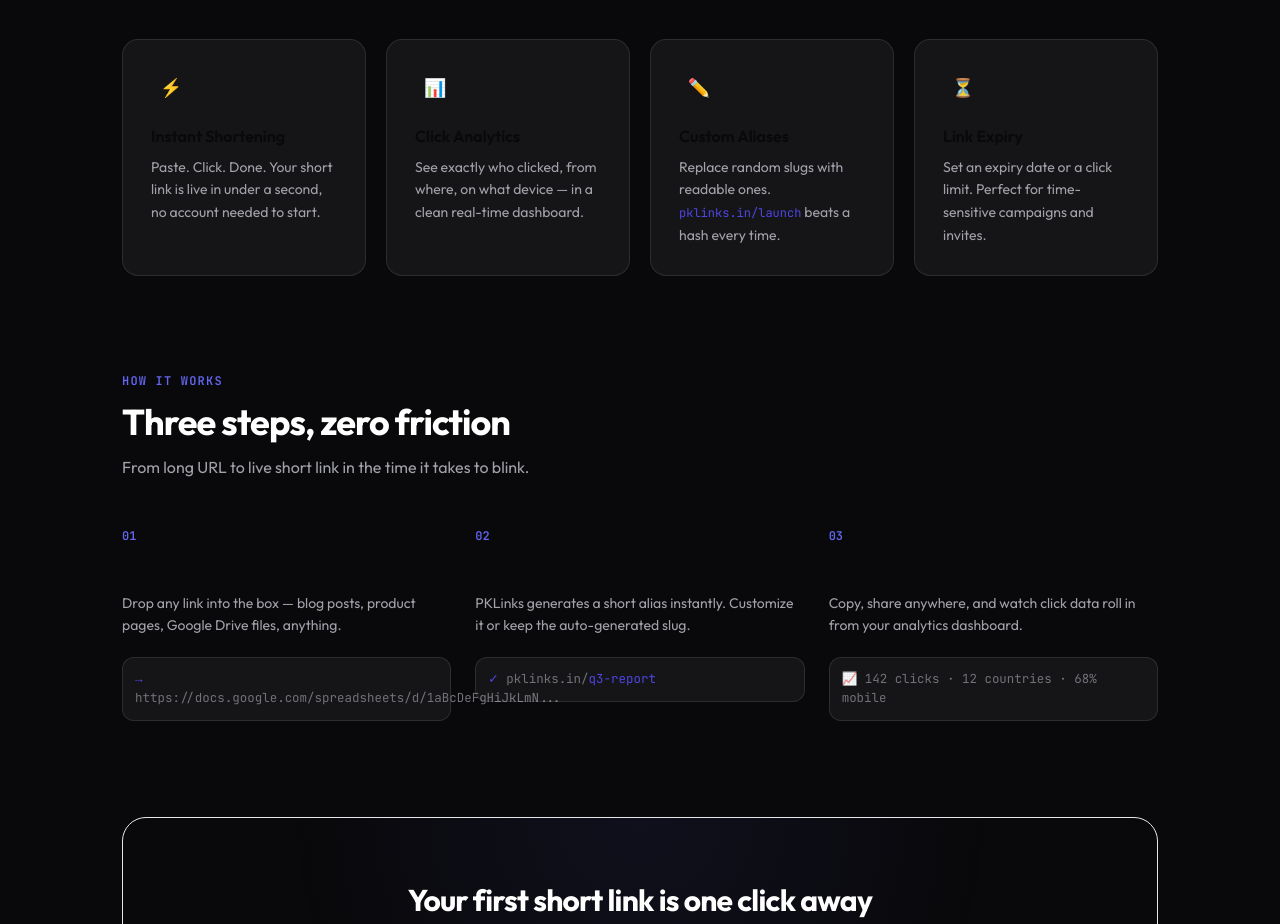
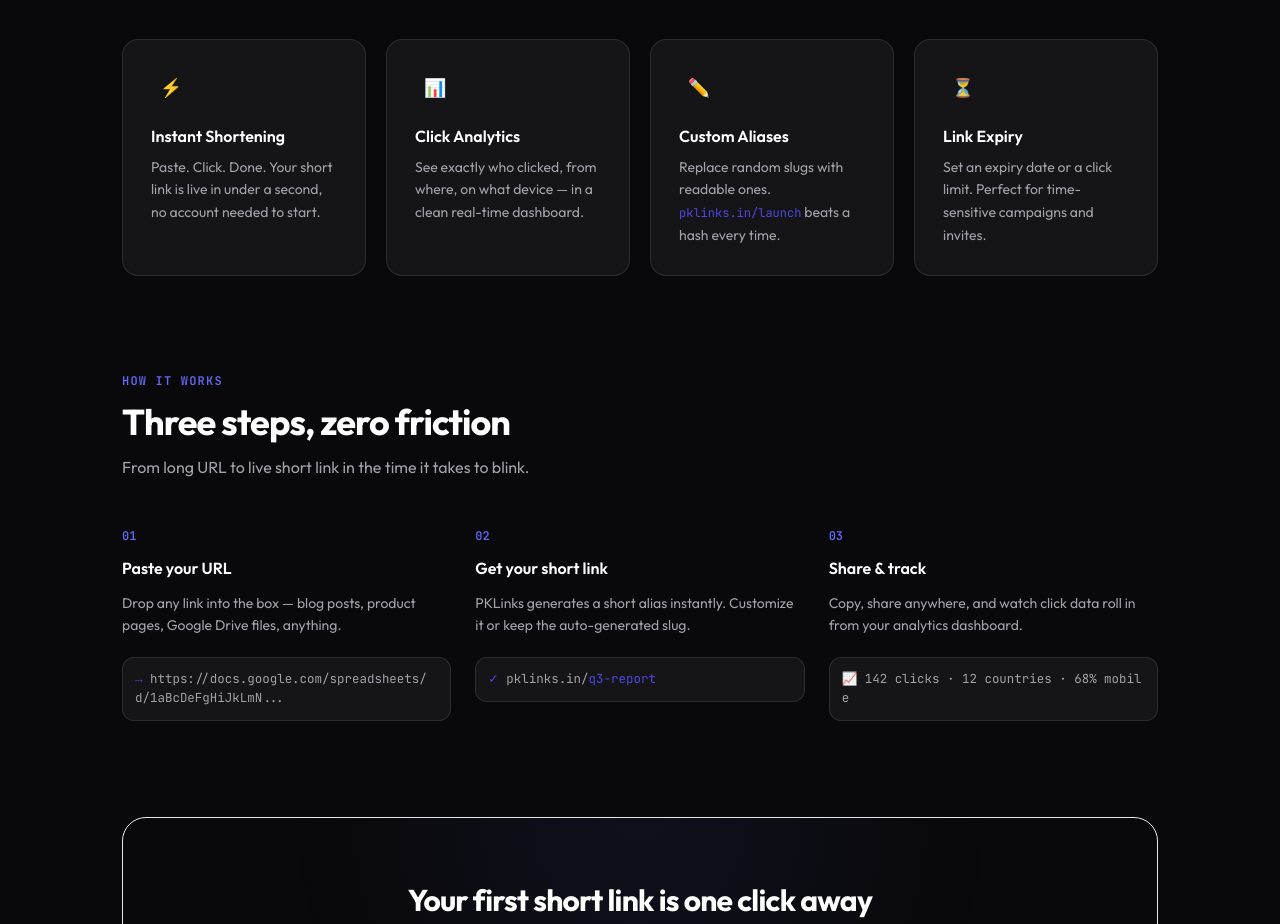
Before and after one commit to PrakashPalsaniya/Pklinks-micro-services, a React (Vite) app in the folder frontend/: page / in a window 1280 px wide. Shown: the part 840-1764 px from the top of the page. Built offline with nearby package versions, Linux system fonts and the light colour scheme; no server answers.

Commit message:
fix: resolve contrast and overlapping issues on the landing page

```diff
--- a/frontend/src/pages/HomePage.jsx
+++ b/frontend/src/pages/HomePage.jsx
@@ -143,7 +143,7 @@
           <p className="font-mono text-[0.75rem] font-semibold text-accent tracking-widest uppercase mb-3">
             features
           </p>
-          <h2 className="text-2xl sm:text-3xl md:text-4xl font-bold tracking-tight mb-3">
+          <h2 className="text-2xl sm:text-3xl md:text-4xl font-bold tracking-tight text-ink mb-3">
             Everything a short link needs to be
           </h2>
           <p className="text-base text-zinc-400 max-w-[480px] leading-relaxed mb-12">
@@ -155,7 +155,7 @@
               <div className="w-10 h-10 rounded-lg bg-accent/10 flex items-center justify-center text-lg mb-4">
                 ⚡
               </div>
-              <h3 className="text-base font-semibold mb-2">Instant Shortening</h3>
+              <h3 className="text-base font-semibold text-ink mb-2">Instant Shortening</h3>
               <p className="text-sm text-zinc-400 leading-relaxed">
                 Paste. Click. Done. Your short link is live in under a second, no account needed to start.
               </p>
@@ -165,7 +165,7 @@
               <div className="w-10 h-10 rounded-lg bg-accent/10 flex items-center justify-center text-lg mb-4">
                 📊
               </div>
-              <h3 className="text-base font-semibold mb-2">Click Analytics</h3>
+              <h3 className="text-base font-semibold text-ink mb-2">Click Analytics</h3>
               <p className="text-sm text-zinc-400 leading-relaxed">
                 See exactly who clicked, from where, on what device — in a clean real-time dashboard.
               </p>
@@ -175,7 +175,7 @@
               <div className="w-10 h-10 rounded-lg bg-accent/10 flex items-center justify-center text-lg mb-4">
                 ✏️
               </div>
-              <h3 className="text-base font-semibold mb-2">Custom Aliases</h3>
+              <h3 className="text-base font-semibold text-ink mb-2">Custom Aliases</h3>
               <p className="text-sm text-zinc-400 leading-relaxed">
                 Replace random slugs with readable ones. <span className="font-mono text-accentHover text-xs">pklinks.in/launch</span> beats a hash every time.
               </p>
@@ -185,7 +185,7 @@
               <div className="w-10 h-10 rounded-lg bg-accent/10 flex items-center justify-center text-lg mb-4">
                 ⏳
               </div>
-              <h3 className="text-base font-semibold mb-2">Link Expiry</h3>
+              <h3 className="text-base font-semibold text-ink mb-2">Link Expiry</h3>
               <p className="text-sm text-zinc-400 leading-relaxed">
                 Set an expiry date or a click limit. Perfect for time-sensitive campaigns and invites.
               </p>
@@ -198,7 +198,7 @@
           <p className="font-mono text-[0.75rem] font-semibold text-accent tracking-widest uppercase mb-3">
             how it works
           </p>
-          <h2 className="text-2xl sm:text-3xl md:text-4xl font-bold tracking-tight mb-3">
+          <h2 className="text-2xl sm:text-3xl md:text-4xl font-bold tracking-tight text-ink mb-3">
             Three steps, zero friction
           </h2>
           <p className="text-base text-zinc-400 max-w-[480px] leading-relaxed mb-12">
@@ -208,33 +208,33 @@
           <div className="grid grid-cols-1 md:grid-cols-3 gap-6 relative">
             <div className="flex flex-col gap-3">
               <span className="font-mono text-xs text-accent font-semibold">01</span>
-              <h3 className="text-base font-semibold">Paste your URL</h3>
+              <h3 className="text-base font-semibold text-ink">Paste your URL</h3>
               <p className="text-sm text-zinc-400 leading-relaxed">
                 Drop any link into the box — blog posts, product pages, Google Drive files, anything.
               </p>
-              <div className="mt-2 bg-white/5 border border-white/10 rounded-xl p-3 font-mono text-[0.78rem] text-zinc-500">
+              <div className="mt-2 bg-white/5 border border-white/10 rounded-xl p-3 font-mono text-[0.78rem] text-zinc-400 break-all leading-normal">
                 <span className="text-accentHover">→</span> https://docs.google.com/spreadsheets/d/1aBcDeFgHiJkLmN...
               </div>
             </div>
 
             <div className="flex flex-col gap-3">
               <span className="font-mono text-xs text-accent font-semibold">02</span>
-              <h3 className="text-base font-semibold">Get your short link</h3>
+              <h3 className="text-base font-semibold text-ink">Get your short link</h3>
               <p className="text-sm text-zinc-400 leading-relaxed">
                 PKLinks generates a short alias instantly. Customize it or keep the auto-generated slug.
               </p>
-              <div className="mt-2 bg-white/5 border border-white/10 rounded-xl p-3 font-mono text-[0.78rem] text-zinc-500">
+              <div className="mt-2 bg-white/5 border border-white/10 rounded-xl p-3 font-mono text-[0.78rem] text-zinc-400 break-all leading-normal">
                 <span className="text-accentHover">✓</span> pklinks.in/<span className="text-accentHover">q3-report</span>
               </div>
             </div>
 
             <div className="flex flex-col gap-3">
               <span className="font-mono text-xs text-accent font-semibold">03</span>
-              <h3 className="text-base font-semibold">Share & track</h3>
+              <h3 className="text-base font-semibold text-ink">Share & track</h3>
               <p className="text-sm text-zinc-400 leading-relaxed">
                 Copy, share anywhere, and watch click data roll in from your analytics dashboard.
               </p>
-              <div className="mt-2 bg-white/5 border border-white/10 rounded-xl p-3 font-mono text-[0.78rem] text-zinc-500">
+              <div className="mt-2 bg-white/5 border border-white/10 rounded-xl p-3 font-mono text-[0.78rem] text-zinc-400 break-all leading-normal">
                 <span className="text-accentHover">📈</span> 142 clicks · 12 countries · 68% mobile
               </div>
             </div>
@@ -245,7 +245,7 @@
         <section className="w-full max-w-[1100px] mx-auto mb-24 px-6 sm:px-8">
           <div className="relative overflow-hidden bg-gradient-to-br from-accent/10 to-purple-500/5 border border-accent/20 rounded-[24px] py-16 px-6 sm:px-12 text-center">
             <div className="absolute inset-0 bg-[radial-gradient(circle_at_50%_0%,rgba(99,102,241,0.08)_0%,transparent_60%)] pointer-events-none" />
-            <h2 className="text-2xl sm:text-3xl font-bold tracking-tight mb-3 relative z-10">
+            <h2 className="text-2xl sm:text-3xl font-bold tracking-tight text-ink mb-3 relative z-10">
               Your first short link is one click away
             </h2>
             <p className="text-zinc-400 text-sm sm:text-base mb-8 relative z-10">
```
